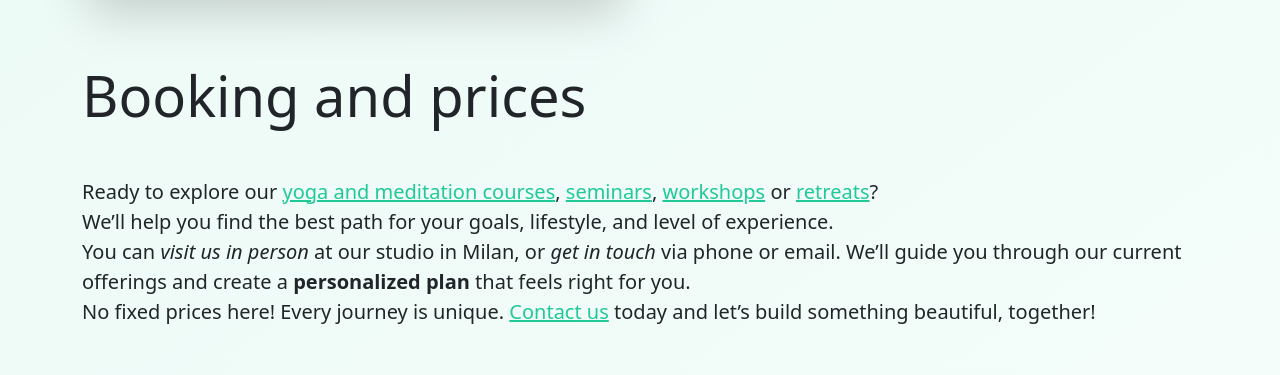
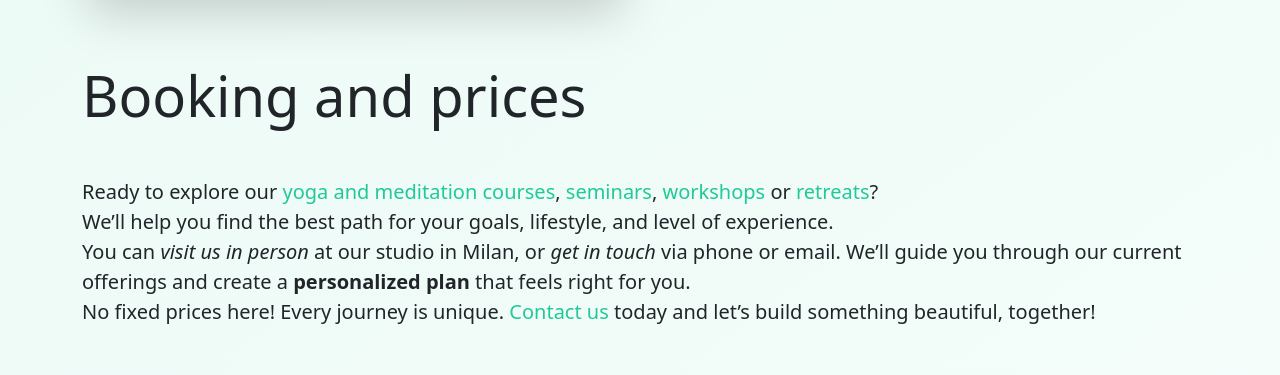
Before and after one commit to fred321f/hypmed_sfogliatella, a Nuxt app: page /about in a window 1280 px wide. Shown: the part 905-1280 px from the top of the page. Built offline with nearby package versions, Linux system fonts and the light colour scheme.

Commit message:
Update index.vue

```diff
--- a/pages/about/index.vue
+++ b/pages/about/index.vue
@@ -51,10 +51,10 @@ useHead({
         <h2 class="my-5 display-4">Booking and prices</h2>
         <p class="fs-5">
             Ready to explore our
-            <a href="/courses" class="lead">yoga and meditation courses</a>,
-            <a href="/seminars" class="lead">seminars</a>,
-            <a href="/seminars#workshops" class="lead">workshops</a> or
-            <a href="/retreats" class="lead">retreats</a>?
+            <a href="/courses" class="text-decoration-none">yoga and meditation courses</a>,
+            <a href="/seminars" class="text-decoration-none">seminars</a>,
+            <a href="/seminars#workshops" class="text-decoration-none">workshops</a> or
+            <a href="/retreats" class="text-decoration-none">retreats</a>?
             <br>
             We’ll help you find the best path for your goals, lifestyle, and level of experience.
             <br>
@@ -62,7 +62,7 @@ useHead({
             We’ll guide you through our current offerings
             and create a <strong>personalized plan</strong> that feels right for you.
             <br>
-            No fixed prices here! Every journey is unique. <a href="/contact" class="lead">Contact us</a> today and let’s build something beautiful, together!
+            No fixed prices here! Every journey is unique. <a href="/contact" class="text-decoration-none">Contact us</a> today and let’s build something beautiful, together!
         </p>
     </div>
 </template>
```
